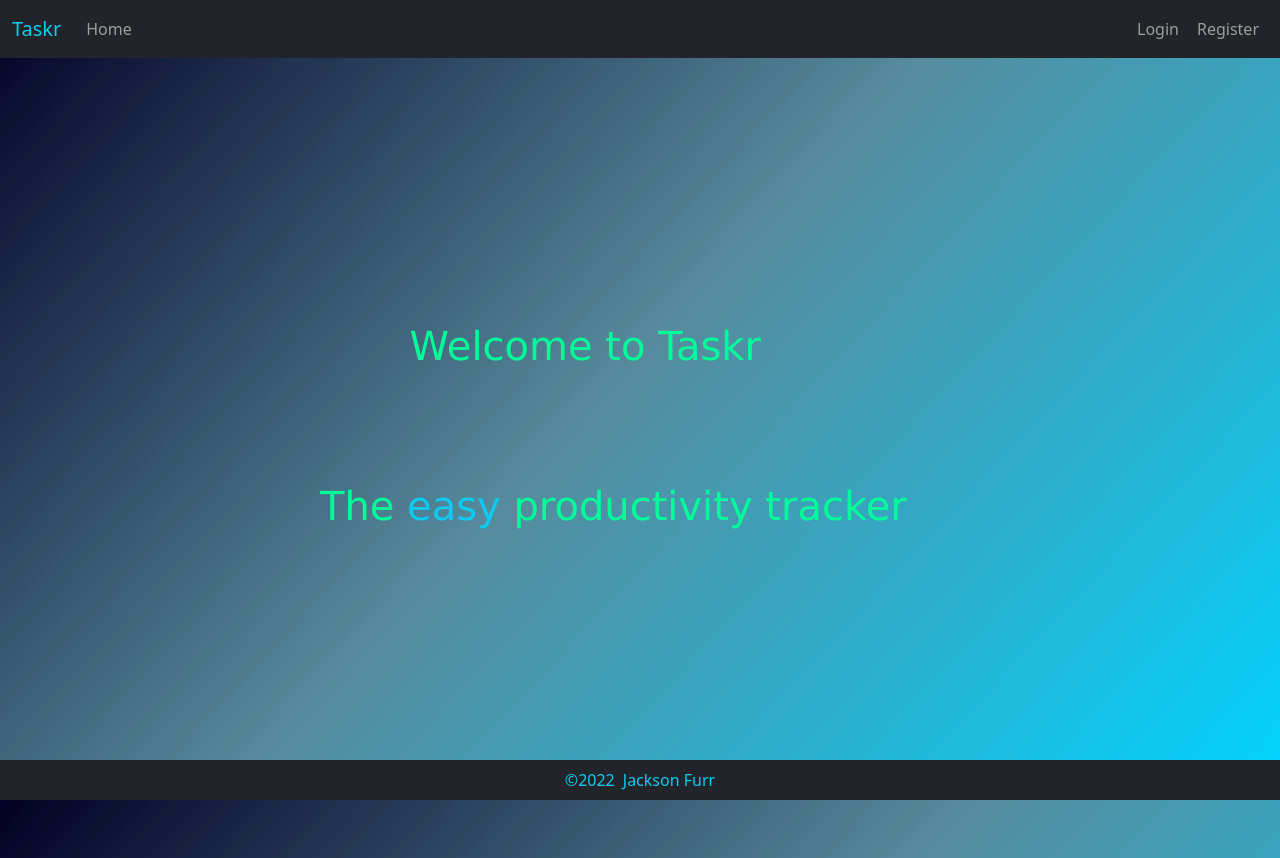
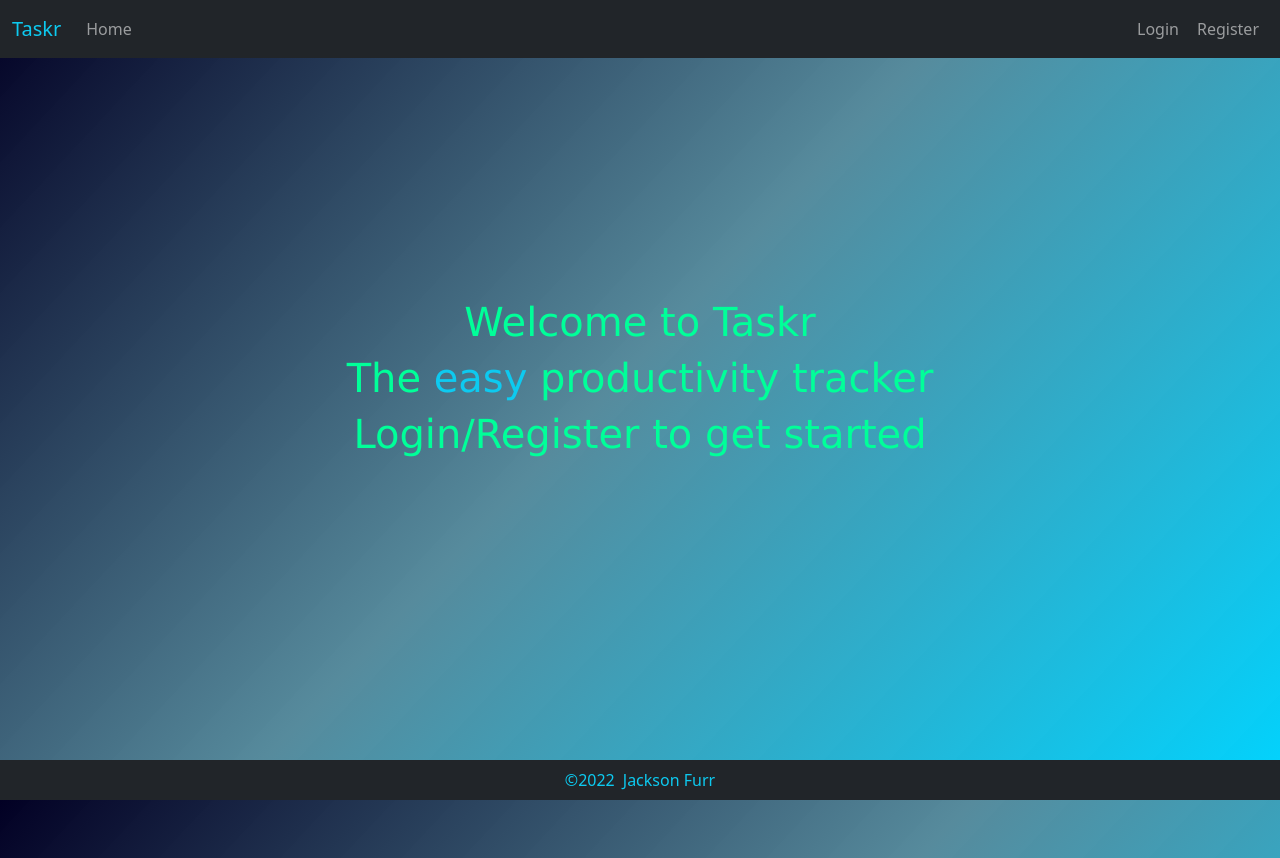
Before and after one commit to Furrj/TaskrClient, a React (Create React App) app: page / in a window 1280 px wide. Built offline with nearby package versions, Linux system fonts and the light colour scheme.

Commit message:
home page styling

```diff
--- a/src/index.css
+++ b/src/index.css
@@ -74,26 +74,30 @@ body {
 }
 
 #homeCont {
-  position: relative;
+  text-align: center;
   height: 100vh;
 }
 
+#homeSpacer {
+  height: 30vh;
+}
+
 #homeCard1 {
-  position: absolute;
-  bottom: 60%;
-  left: 32%;
   font-family: Verdana, Geneva, Tahoma, sans-serif;
   color: rgb(0, 255, 153);
   animation: 1s ease-out 0s 1 slideIn;
 }
 
 #homeCard2 {
-  position: absolute;
-  bottom: 40%;
-  left: 25%;
   font-family: Verdana, Geneva, Tahoma, sans-serif;
   color: rgb(0, 255, 153);
   animation: 2s ease-out 0s 1 slideIn;
+}
+
+#homeCard3 {
+  font-family: Verdana, Geneva, Tahoma, sans-serif;
+  color: rgb(0, 255, 153);
+  animation: 3s ease-out 0s 1 slideIn;
 }
 
 @media only screen and (max-width: 450px) {
--- a/src/views/Dashboard.tsx
+++ b/src/views/Dashboard.tsx
@@ -47,7 +47,7 @@ const Dashboard: React.FC<IProps> = ({ userInfo }) => {
       <div className="card-body">Active Tasks: {uncompleted}</div>
       <Link to="/mytodos" className="btn btn-primary">View</Link>
       <hr />
-      <div className="card-body">Completed Taks:</div>
+      <div className="card-body">Completed Tasks:</div>
     </div>
   </CardWrapper>;
 };
--- a/src/views/HomePage.tsx
+++ b/src/views/HomePage.tsx
@@ -3,8 +3,10 @@ import React from "react";
 const HomePage: React.FC = () => {
   return (
     <div id="homeCont">
+      <div id="homeSpacer"></div>
       <h1 id="homeCard1">Welcome to Taskr</h1>
       <h1 id="homeCard2">The <span className="text-info">easy</span> productivity tracker</h1>
+      <h1 id="homeCard3">Login/Register to get started</h1>
     </div>
   );
 };
```
